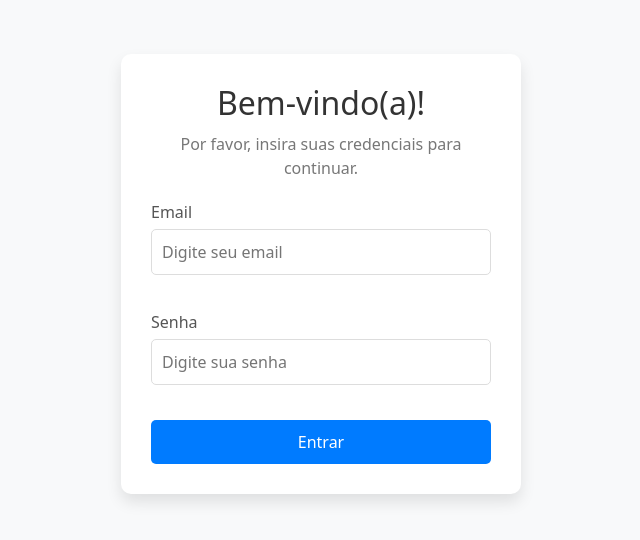
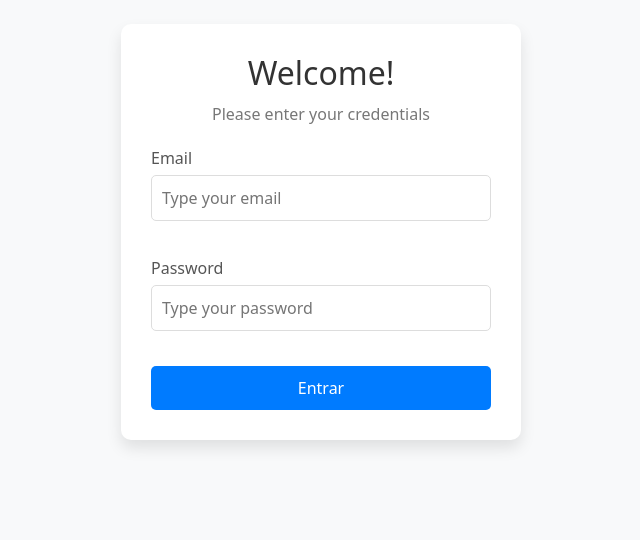
Before and after one commit to gomes007/customercareFrontend, a Next.js app: page /login in a window 1280 px wide. Shown: the part 126-666 px from the top of the page, without its empty margins (319-959 px from the left). Built offline with nearby package versions, Linux system fonts and the light colour scheme.

Commit message:
logout feature added

```diff
--- a/package.json
+++ b/package.json
@@ -12,6 +12,7 @@
     "axios": "^1.7.2",
     "bootstrap": "^5.3.3",
     "bootstrap-icons": "^1.11.3",
+    "customercare_frontend": "file:",
     "next": "14.2.3",
     "react": "^18",
     "react-bootstrap": "^2.10.2",
--- a/src/components/menu/Menu.js
+++ b/src/components/menu/Menu.js
@@ -31,12 +31,12 @@ const Menu = ({ children }) => {
           </SubMenu>
 
           <MenuItem link="/admin/customerRegister" icon="bi-people" text="Customer" />
-          <li>
+          <div className="logout-container">
             <button className="link-menu logout-button" onClick={handleLogout}>
               <i className="bi bi-box-arrow-right me-2"></i>
               <span>Logout</span>
             </button>
-          </li>
+          </div>
         </ul>
       </div>
       <div className={`site ${isOpen ? "opened" : "closed"}`}>
--- a/src/pages/login.js
+++ b/src/pages/login.js
@@ -3,9 +3,11 @@ import { useRouter } from "next/router";
 import authService from "../service/authService";
 
 const Login = () => {
+
     const [email, setEmail] = useState("");
     const [password, setPassword] = useState("");
     const [error, setError] = useState(null);
+
     const router = useRouter();
 
     const handleLogin = async (e) => {
@@ -16,15 +18,15 @@ const Login = () => {
             localStorage.setItem("user", JSON.stringify(response));
             router.push("/");
         } catch (err) {
-            setError("Credenciais inválidas. Tente novamente.");
+            setError("Credentials are invalid!");
         }
     };
 
     return (
         <div className="login-page">
             <div className="login-box">
-                <h2>Bem-vindo(a)!</h2>
-                <p>Por favor, insira suas credenciais para continuar.</p>
+                <h2>Welcome!</h2>
+                <p>Please enter your credentials</p>
                 {error && <p className="error">{error}</p>}
                 <form onSubmit={handleLogin}>
                     <div className="form-group">
@@ -33,17 +35,17 @@ const Login = () => {
                             type="email"
                             value={email}
                             onChange={(e) => setEmail(e.target.value)}
-                            placeholder="Digite seu email"
+                            placeholder="Type your email"
                             required
                         />
                     </div>
                     <div className="form-group">
-                        <label>Senha</label>
+                        <label>Password</label>
                         <input
                             type="password"
                             value={password}
                             onChange={(e) => setPassword(e.target.value)}
-                            placeholder="Digite sua senha"
+                            placeholder="Type your password"
                             required
                         />
                     </div>
--- a/src/styles/Login.style.css
+++ b/src/styles/Login.style.css
@@ -1,10 +1,11 @@
-/* Estilo exclusivo para a página de login */
+
 .login-page {
   display: flex;
   justify-content: center;
-  align-items: center;
+  align-items: flex-start;
+  padding-top: 150px;
   height: 100vh;
-  background-color: #f8f9fa; /* Fundo neutro */
+  background-color: #f8f9fa;
   margin: 0;
 }
 
@@ -58,6 +59,8 @@
   box-shadow: 0 0 8px rgba(0, 123, 255, 0.2);
 }
 
+
+
 .login-button {
   width: 100%;
   padding: 10px;
--- a/src/styles/Menu.style.css
+++ b/src/styles/Menu.style.css
@@ -1,4 +1,4 @@
-/* Estilo para o menu principal */
+
 .menu {
   width: 220px;
   background-color: #3c4349;
@@ -150,6 +150,29 @@
   width: 100%;
 }
 
+.logout-container {
+  margin-top: auto; /* Empurra o botão para a parte inferior */
+  padding: 10px;
+  text-align: center;
+  border-top: 1px solid #ccc; /* Linha separadora opcional */
+  background-color: #2f3e47; /* Mesma cor do menu */
+}
+
+.logout-button {
+  width: 100%; /* Ocupa toda a largura do contêiner */
+  padding: 10px;
+  color: #fff;
+  background-color: #444c56; /* Cor do botão */
+  border: none;
+  border-radius: 5px;
+  cursor: pointer;
+  font-size: 16px;
+}
+
+.logout-button:hover {
+  background-color: #3a8dbc; /* Cor ao passar o mouse */
+}
+
 .btn-menu {
   background-color: transparent;
   border: none;
```
Also changed, not shown: 1 other file (tests, documents, lock files or other folders).
